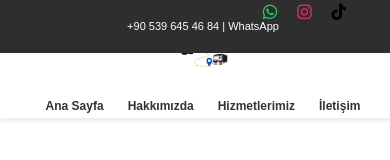
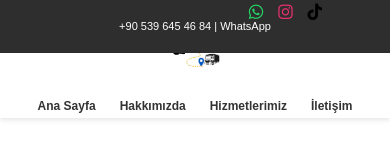
Before and after one commit to boran-sari/nakliye.github.io, a plain HTML site: page includes/header.html in a window 390 px wide. Drawn offline with Linux system fonts and the light colour scheme; files that its build step writes are made by us from their sources; files whose address does not match are found by name.

Commit message:
Update header.html

```diff
--- a/includes/header.html
+++ b/includes/header.html
@@ -162,17 +162,22 @@
 .top-info-bar .social-icons a i {
     font-size: 1.3em !important;
   }
+    .top-info-bar .social-icons {
+    padding-right:8px; /* 🎯 İkonları sağ kenardan 8px uzağa çeker */
+    display: flex;
+    gap: 15px; /* İkonlar arasındaki boşluğu azaltıyoruz */
+}
   .top-info-bar {
     height: 45px;
     font-size: 11px;
-    padding: 4px 8px;
+    padding: 4px 0px;
   }
 
   .top-bar {
     top: 35px;
     height: 70px;
     gap: 5px;
-    padding: 4px 8px;
+    padding: 4px 0px;
   }
 
   .logo-container img {
```
